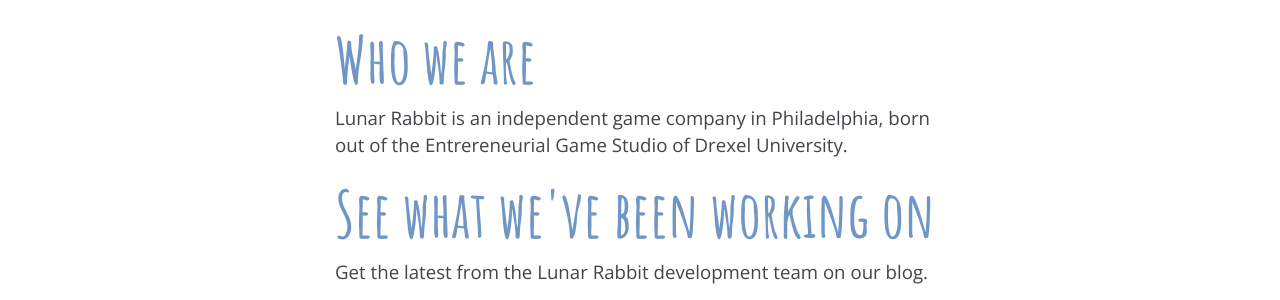
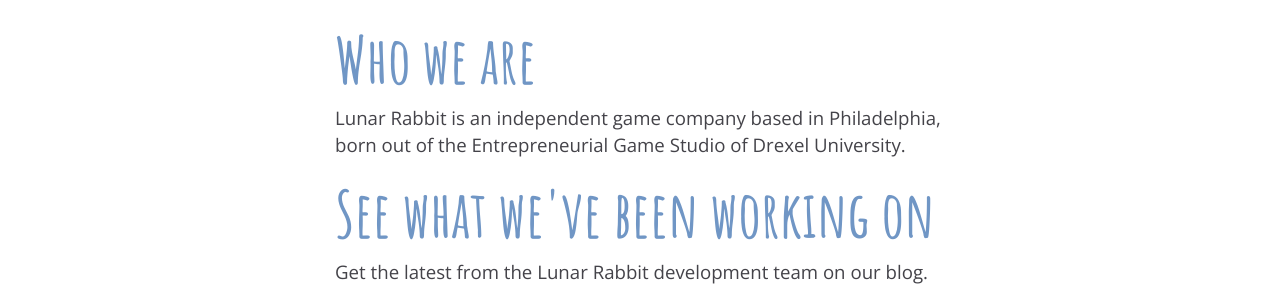
Before and after one commit to ggetz/lunar-rabbit-website, a Jekyll site: the page built from index.html, in a window 1280 px wide. Shown: the part 565-865 px from the top of the page. Built offline with Jekyll 4.4.1, drawn with Linux system fonts in a browser that asks for light colours; nearby versions of some CDN libraries.

Commit message:
Update _config.yml

```diff
--- a/_config.yml
+++ b/_config.yml
@@ -2,8 +2,8 @@
 title: Lunar Rabbit
 email: lunarrabbitgames@gmail.com
 description: >
-  Lunar Rabbit is an independent game company in Philadelphia, born
-  out of the Entrereneurial Game Studio of Drexel University.
+  Lunar Rabbit is an independent game company based in Philadelphia, born
+  out of the Entrepreneurial Game Studio of Drexel University.
 baseurl: "" # the subpath of your site, e.g. /blog/
 url: "http://lunarrabbit.com" # the base hostname & protocol for your site
 twitter_username: lunarrabbitdev
```
